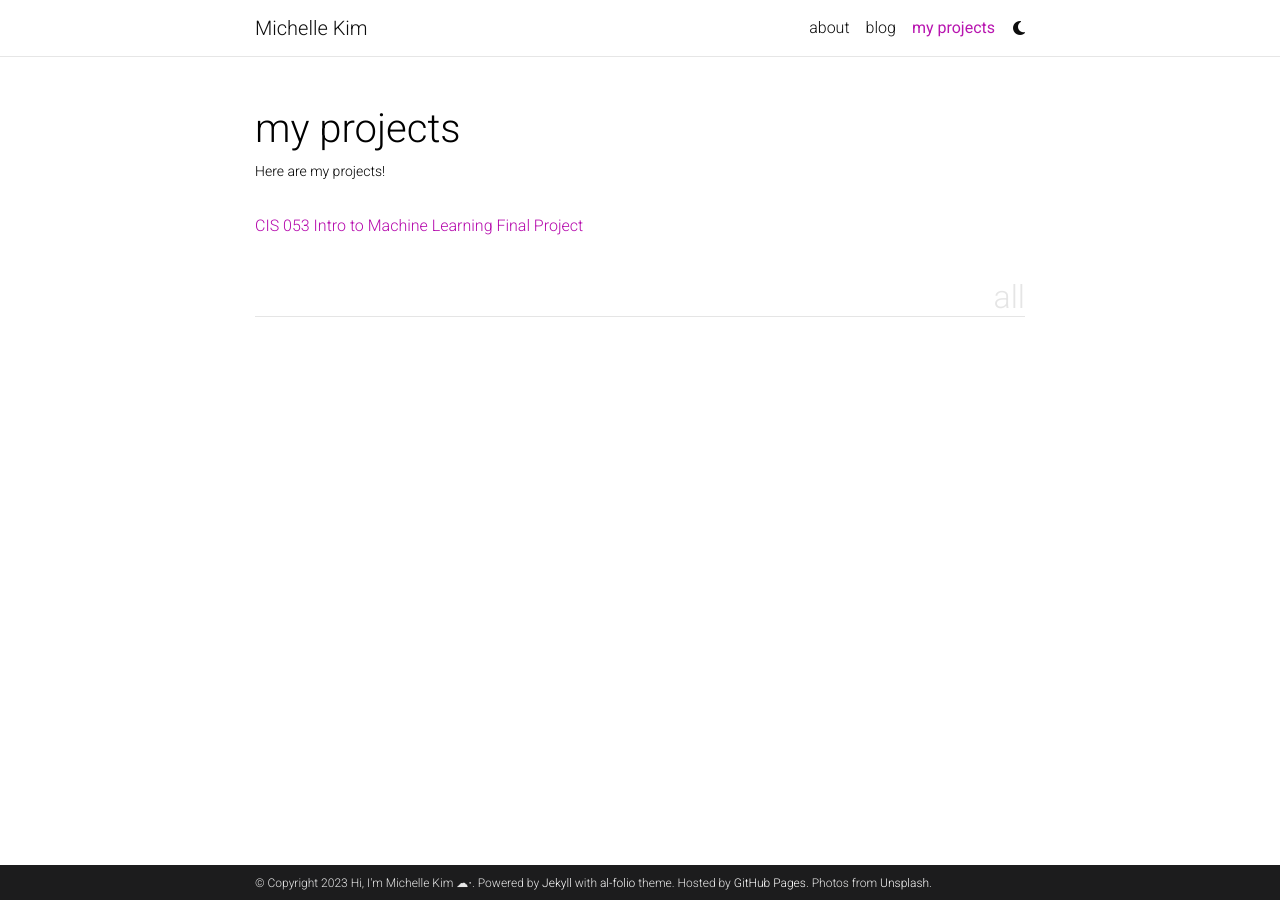
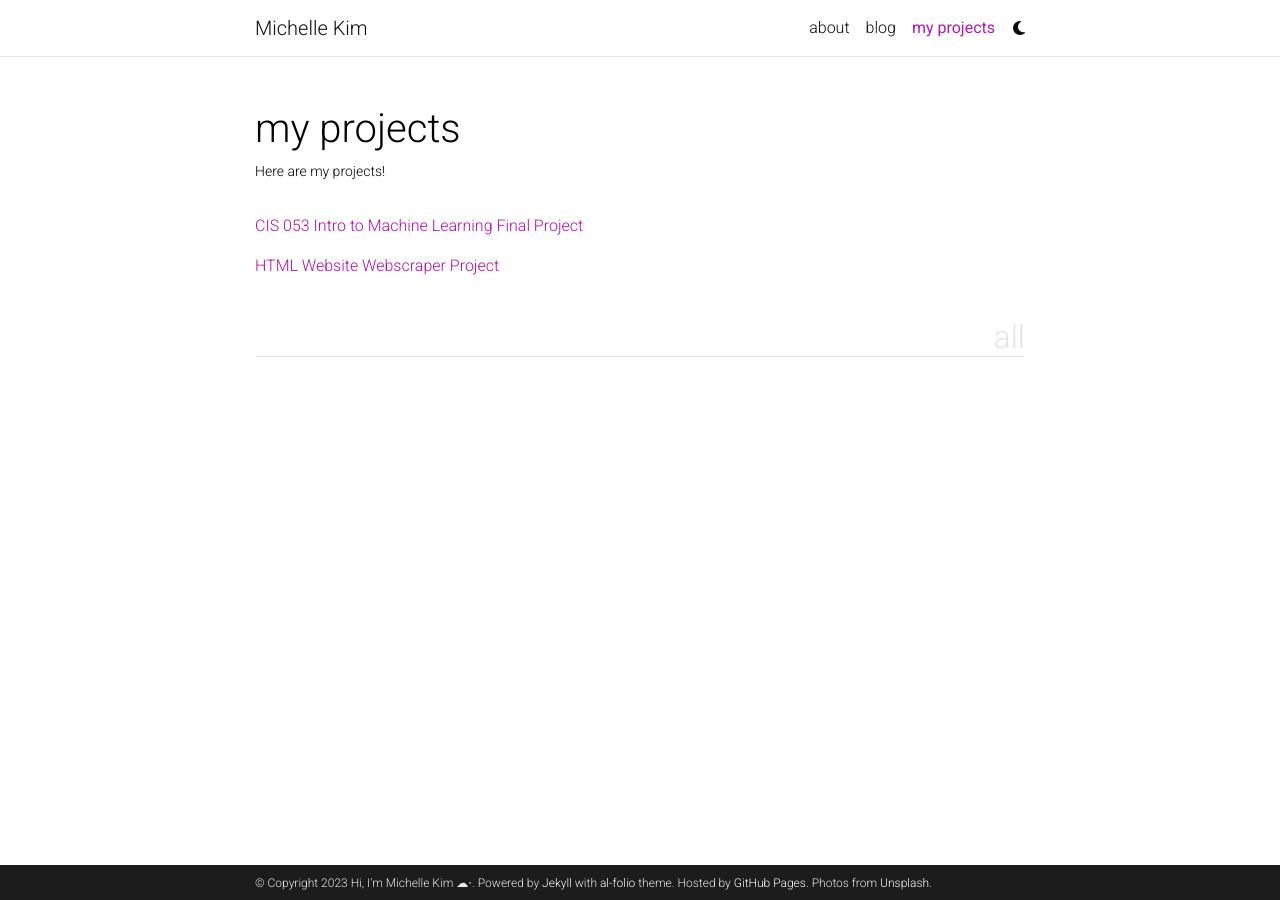
Before and after one commit to michellekim2/michellekim2.github.io, a Jekyll site: the page built from _pages/projects.md, in a window 1280 px wide. Built offline with Jekyll 4.4.1, drawn with Linux system fonts in a browser that asks for light colours; comment, search, counter and statistics services are not loaded; a style sheet for code colours, icons or effects is not loaded.

Commit message:
Update projects.md

```diff
--- a/_pages/projects.md
+++ b/_pages/projects.md
@@ -9,6 +9,9 @@
 horizontal: false
 ---
 <a href="https://michellekim2.github.io/projects/2_project" class="button">CIS 053 Intro to Machine Learning Final Project</a>
+
+<a href="https://michellekim2.github.io/projects/1_project" class="button">HTML Website Webscraper Project</a>
+
 
 <!-- pages/projects.md -->
 <div class="projects">
```
